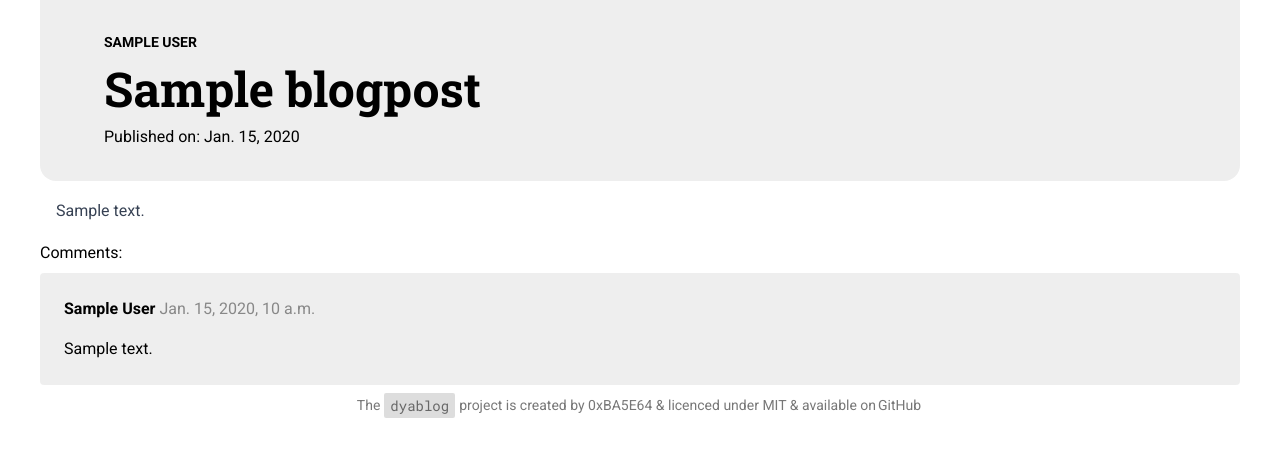
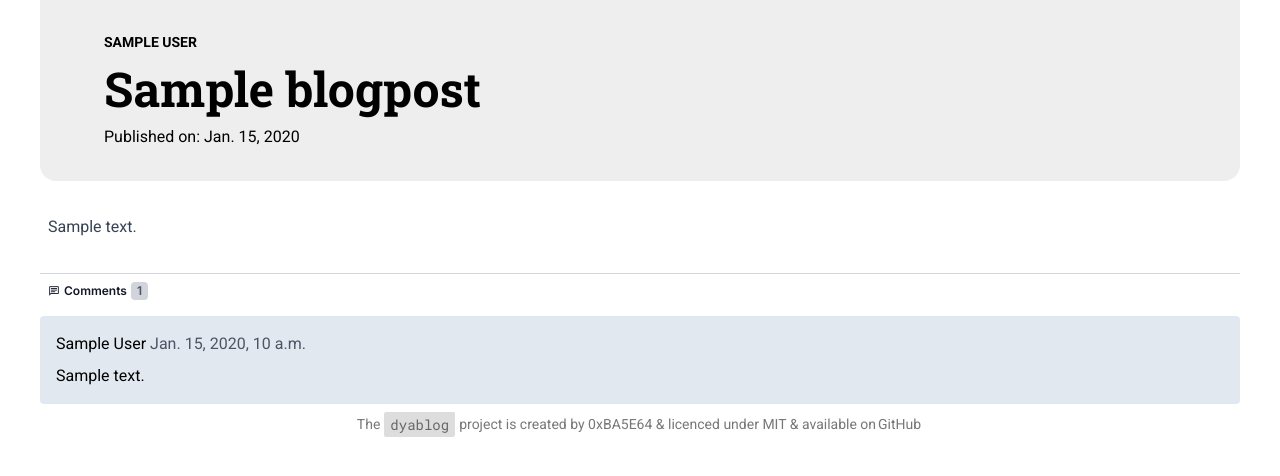
Before and after one commit to 0xBA5E64/dyablog, a Django app: a page that uses blog/templates/blog/base.html in a window 1280 px wide. Shown: the part 56-532 px from the top of the page. Run offline with Django 4.2, Linux system fonts and the light colour scheme; tables that the repository leaves empty hold one stand-in row (values such as "Sample post"); style sheets or scripts are compiled from the project's sources; parts of the project's set-up code (start-up, migrations or seed data) failed here and were passed over.

Commit message:
Updated comment section with refined design

```diff
--- a/blog/static/blog/style.css
+++ b/blog/static/blog/style.css
@@ -120,44 +120,6 @@
     text-decoration: none;
 }
 
-button {
-    border: solid 1px #888;
-    padding: 0px 4px;
-    background: linear-gradient(#FFF, #DDD);
-    font-size: .9em;
-    border-radius: 2px;
-}
-
-.post-comments .comment {
-    background: #0001;
-    padding: 24px;
-    margin: 8px 0;
-    border-radius: 4px;
-}
-
-.comment p.author {
-    font-weight: bold;
-    margin-bottom: 16px;
-}
-
-.comment p.author span.username {
-    display: inline-block;
-    background: #444;
-    border-radius: 4px;
-    padding: 0.1em 0.5em;
-
-    color: #DDD;
-    font-family: 'Roboto Mono', monospace;
-    font-size: 0.8em;
-    text-transform: uppercase;
-}
-
-.comment p.author span.time-date {
-    color: #888;
-    font-weight: normal;
-    text-transform: none;
-}
-
 #footer {
     width: 100%;
     display: flex;
--- a/blog/templates/blog/base.html
+++ b/blog/templates/blog/base.html
@@ -11,7 +11,8 @@
         <!-- Google Fonts: Roboto (Regular, Mono, Slab) + Inter-->
         <link rel="preconnect" href="https://fonts.googleapis.com">
         <link rel="preconnect" href="https://fonts.gstatic.com" crossorigin>
-        <link href="https://fonts.googleapis.com/css2?family=Inter:wght@400;700&family=Roboto+Mono:ital,wght@0,400;0,700;1,400;1,700&family=Roboto+Slab:wght@400;700&family=Roboto:ital,wght@0,400;0,700;1,400;1,700&display=swap" rel="stylesheet">
+        <link rel="stylesheet" href="https://fonts.googleapis.com/css2?family=Inter:wght@400;500;600;700&family=Roboto+Mono:ital,wght@0,400;0,700;1,400;1,700&family=Roboto+Slab:wght@400;700&family=Roboto:ital,wght@0,400;0,700;1,400;1,700&display=swap">
+        <link rel="stylesheet" href="https://fonts.googleapis.com/css2?family=Material+Symbols+Outlined:opsz,wght,FILL,GRAD@20..48,100..700,0..1,-50..200" />
 
         <!-- Local CSS -->
         {% load static %}
--- /dev/null
+++ b/blog/templates/blog/comment_section.html
@@ -0,0 +1,45 @@
+<div>
+  <h2
+    class="flex items-center my-2 border-t border-gray-300 text-gray-900 p-2 font-display text-[12px] font-semibold"
+  >
+    <span class="material-symbols-outlined inline-block text-xs mr-1">chat</span>
+    Comments <span class=" inline-block mx-1 bg-gray-300 px-1.5 rounded text-gray-600 text-[12px]">{{ comments.count }}</span>
+  </h2>
+
+  {% if perms.blog.add_commentpost %}
+  <form
+    class="flex flex-col items-start overflow-hidden rounded border border-gray-300 bg-gray-100"
+    method="post"
+  >
+    {% csrf_token %}
+    <textarea
+      class="w-full bg-transparent p-4 bp-0 text-sm resize-none focus:outline-none transition-size h-24 placeholder-shown:h-12 placeholder-shown:overflow-hidden"
+      name="body"
+      rows="1"
+      maxlength="800"
+      placeholder="Write your comment here"
+    ></textarea>
+    <button
+      class="inline-block rounded m-2 transition-all border-t border-gray-300 bg-gray-600 py-2 px-4 text-left text-xs font-bold uppercase text-gray-100 hover:bg-gray-700"
+    >
+      Submit Comment
+    </button>
+  </form>
+  {% endif %} {% if comments %} {% for comment in comments %}
+  <div class="my-2 rounded bg-slate-200 p-4">
+    <p class="mb-2">
+      {% if comment.author.first_name %} {{comment.author.first_name}}
+      {{comment.author.last_name}} {% else %}
+      <span
+        class="mr-1 rounded bg-gray-800 py-1 px-2 font-mono text-xs font-bold uppercase text-gray-300"
+        >{{comment.author.username}}</span
+      >
+      {% endif %}
+      <span class="text-base text-gray-600">{{comment.timestamp}}</span>
+    </p>
+    <p>{{comment.body}}</p>
+  </div>
+  {% endfor %} {% else %}
+  <p class="text-center my-8 text-gray-600">This post does not yet have any comments.</p>
+  {% endif %}
+</div>
--- a/blog/templates/blog/view_post.html
+++ b/blog/templates/blog/view_post.html
@@ -20,36 +20,10 @@
         <a class="edit" href="edit">Edit Post</a>
         {% endif %}
     </div>
-    <div class="prose m-4 w-full">
+    <div class="prose mx-2 my-8 w-full">
         {% load editorjs %}
         {{ post.body|editorjs}}
     </div>
-    <div class="post-comments">
-        <h2>Comments:</h2>
-        {% if perms.blog.add_commentpost %}
-        <form method="post">
-            {% csrf_token %}
-            <textarea name="body" cols="40" rows="5" maxlength="800"></textarea>
-            <button>Submit Comment</button>
-        </form>
-        {% endif %}
-        {% if post.comments.all %}
-        {% for comment in post.comments.all %}
-        <div class="comment">
-            <p class="author">
-                {% if comment.author.first_name %}
-                {{comment.author.first_name}} {{comment.author.last_name}}
-                {% else %}
-                <span class="username">{{comment.author.username}}</span>
-                {% endif %}
-                <span class="time-date">{{comment.timestamp}}</span>
-            </p>
-            <p>{{comment.body}}</p>
-        </div>
-        {% endfor %}
-        {% else %}
-        <p>This post does not yet have any comments.</p>
-        {% endif %}
-    </div>
+    {% include "./comment_section.html" with comments=post.comments.all %}
 </div>
 {% endblock %}
--- a/tailwind.config.js
+++ b/tailwind.config.js
@@ -9,6 +9,8 @@ module.exports = {
       'display': ['Inter', 'Roboto', 'Arial']
     },
     transitionProperty: {
+      'all': 'all',
+      'size': 'width, height, padding, margin',
       'movinglabel': 'top, left, right, bottom font-size, font-weight',
     },
     extend: {},
```
